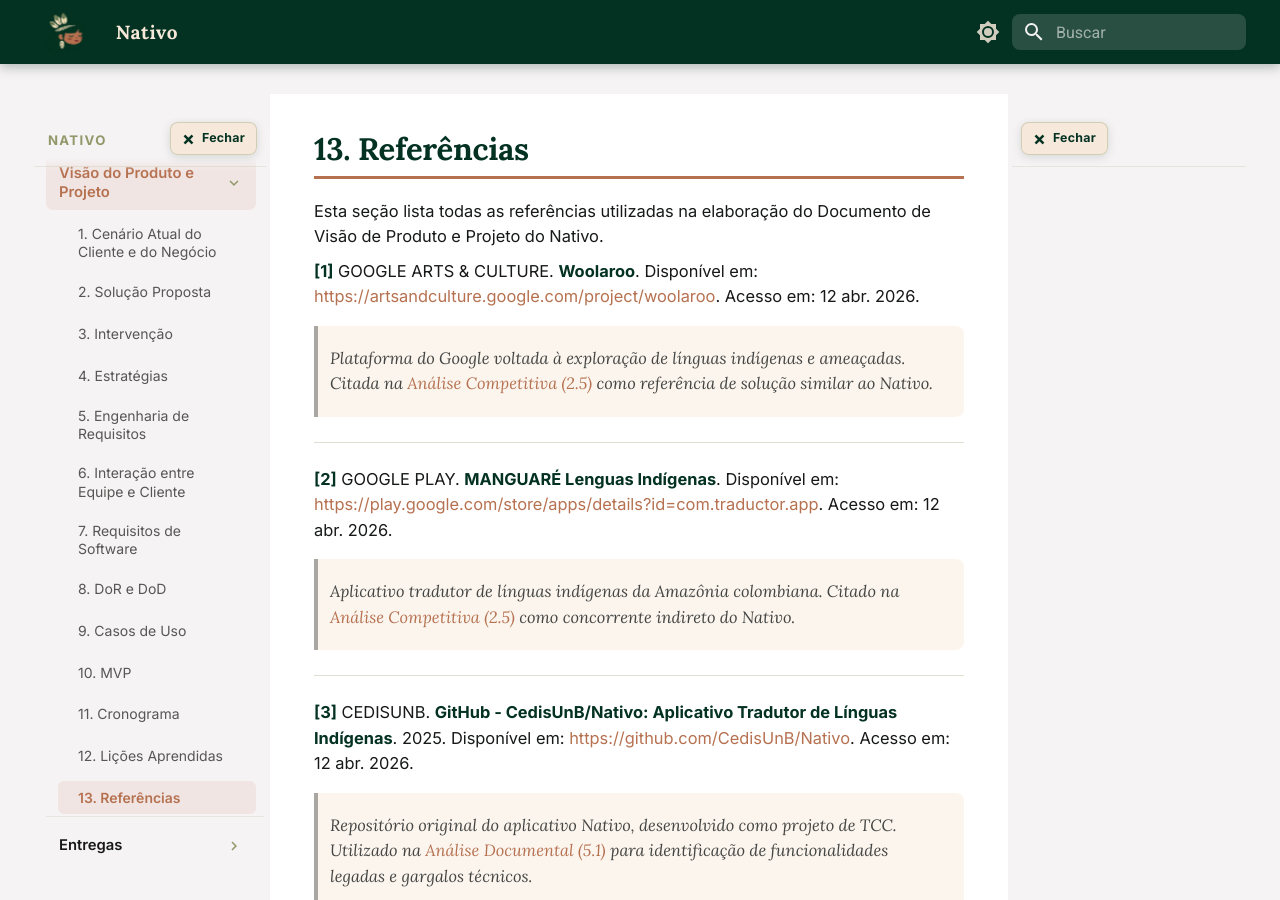
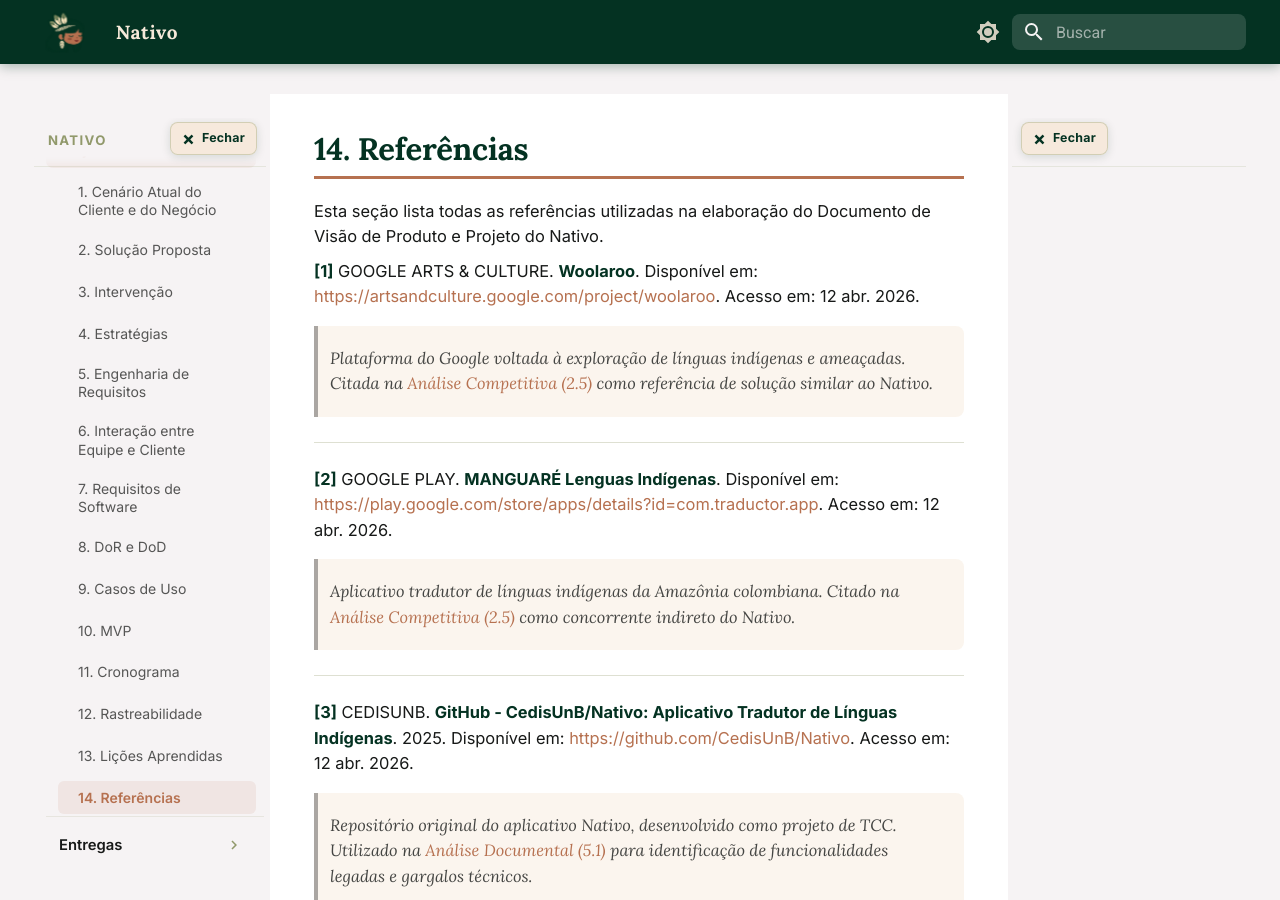
Before and after one commit to mdsreq-fga-unb/REQ-2026.1-T02-Nativo, an MkDocs documentation site: the page built from docs/visao/referencias.md, in a window 1280 px wide and 900 px high. Built offline with MkDocs 1.6.1 and Material for MkDocs 9.7.7, drawn with Linux system fonts in a browser that asks for light colours.

Commit message:
adiciona pagina de rastreabilidade

```diff
--- a/docs/visao/referencias.md
+++ b/docs/visao/referencias.md
@@ -24,6 +24,6 @@
 
 ---
 
-**[5]** CARDOSO, Alexia Naara da Silva. **Aplicativo tradutor de línguas indígenas: Munduruku**. 2025. 75 f. Trabalho de Conclusão de Curso (Bacharelado em Engenharia de Software) – Universidade de Brasília, Brasília, 2025.
+<span id="ref5"></span>**[5]** CARDOSO, Alexia Naara da Silva. **Aplicativo tradutor de línguas indígenas: Munduruku**. 2025. 75 f. Trabalho de Conclusão de Curso (Bacharelado em Engenharia de Software) – Universidade de Brasília, Brasília, 2025.
 
 > TCC original que originou o aplicativo Nativo. Referência central para o entendimento do contexto do projeto, do domínio da língua Munduruku e dos desafios técnicos identificados na [Seção 1.5](../01-cenario/desafios.md).
--- a/mkdocs.yml
+++ b/mkdocs.yml
@@ -45,8 +45,9 @@
       - 9. Casos de Uso: visao/backlog.md
       - 10. MVP: visao/mvp.md
       - 11. Cronograma: visao/cronograma.md
-      - 12. Lições Aprendidas: visao/licoes.md
-      - 13. Referências: visao/referencias.md
+      - 12. Rastreabilidade: visao/rastreabilidade.md
+      - 13. Lições Aprendidas: visao/licoes.md
+      - 14. Referências: visao/referencias.md
 
   - Entregas:
       - Unidade 1: entregas/unidade1.md
```
Also changed, not shown: docs/visao/cenario.md (+1 -1 lines), docs/visao/rastreabilidade.md (added, +1 -0 lines).
